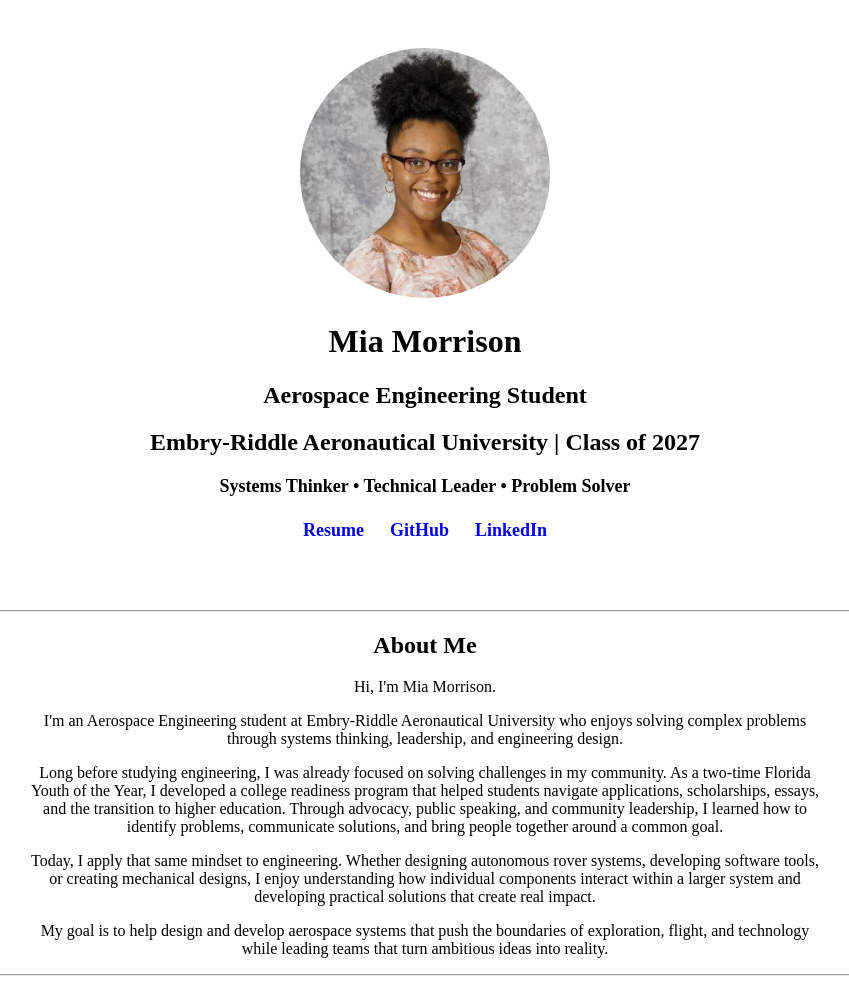
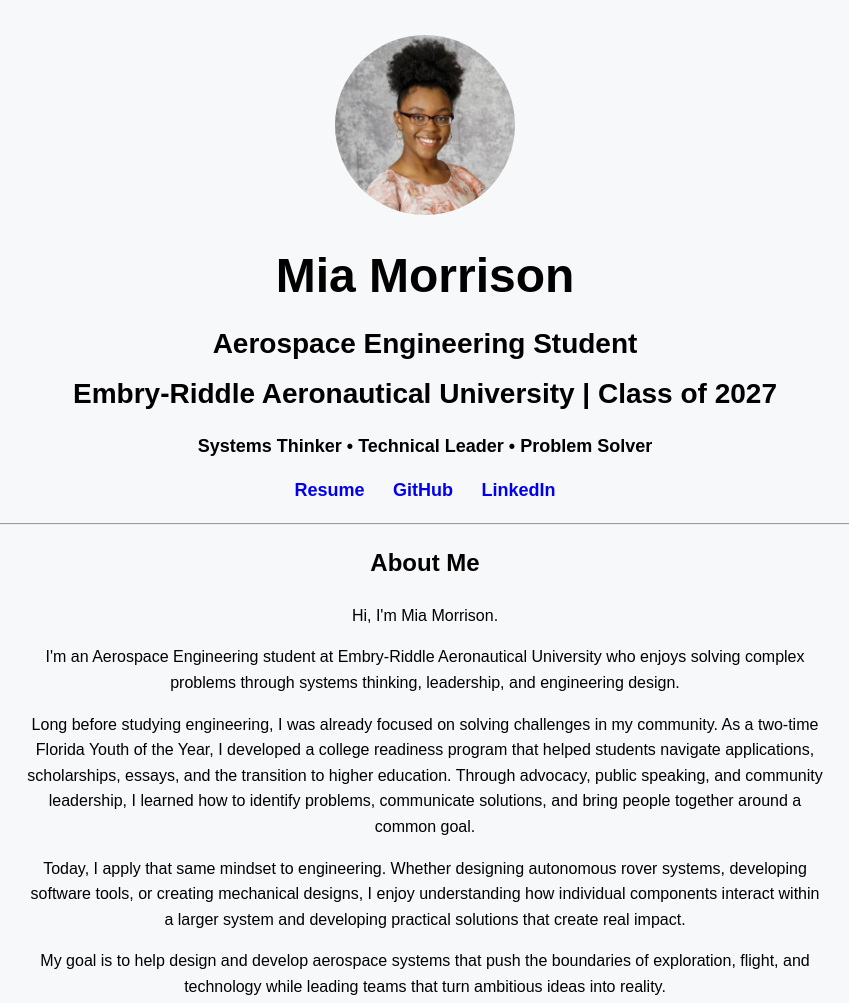
Before and after one commit to MiaMorrisonAerospace/MiaMorrisonAerospace.github.io, a plain HTML site: page index.html in a window 1280 px wide. Shown: the top 1003 px of the page, without its empty margins (215-1064 px from the left). Drawn offline with Linux system fonts and the light colour scheme.

Commit message:
Update index.html

```diff
--- a/index.html
+++ b/index.html
@@ -5,24 +5,35 @@
 <title>Mia Morrison</title>
 
 <style>
-background-color: #f7f8fa;
+
 body {
     font-family: Arial, sans-serif;
     background-color: #f7f8fa;
     max-width: 1000px;
     margin: auto;
-    padding: 20px;
+    padding: 15px;
     line-height: 1.6;
 }
 
 .hero {
     text-align: center;
-    padding: 40px;
+    padding: 20px 20px 10px 20px;
 }
 
 .hero img {
-    width: 250px;
+    width: 180px;
     border-radius: 50%;
+}
+
+.hero h1{
+    font-size:48px;
+    margin:15px 0 8px;
+}
+
+.hero h2{
+    font-size:28px;
+    margin:5px 0;
+    font-weight:600;
 }
 
 .about {
@@ -62,20 +73,25 @@ body {
     font-weight: bold;
 }
 
+.links {
+    margin-top:15px;
+}
+
 .links a {
-    margin: 0 10px;
+    margin: 0 12px;
     font-weight: bold;
     text-decoration: none;
     font-size: 18px;
 }
 
 .tagline {
-    font-size: 18px;
-
+    font-size:18px;
+    margin:15px 0 10px;
+    font-weight:600;
 }
 
 .section {
-    margin-top: 50px;
+    margin-top:35px;
 }
 
 </style>
@@ -86,17 +102,17 @@ body {
 
 <div class="hero">
 
-<img src="images/Headshot_Pink.jpg">
+<img src="images/Headshot_Pink.jpg" alt="Mia Morrison">
 
 <h1>Mia Morrison</h1>
 
-<h2>Aerospace Engineering Student<h2>
-<h2> Embry-Riddle Aeronautical University | Class of 2027 <h2>
+<h2>Aerospace Engineering Student</h2>
+
+<h2>Embry-Riddle Aeronautical University | Class of 2027</h2>
 
 <p class="tagline">
 Systems Thinker • Technical Leader • Problem Solver
 </p>
-
 
 <div class="links">
 
```
